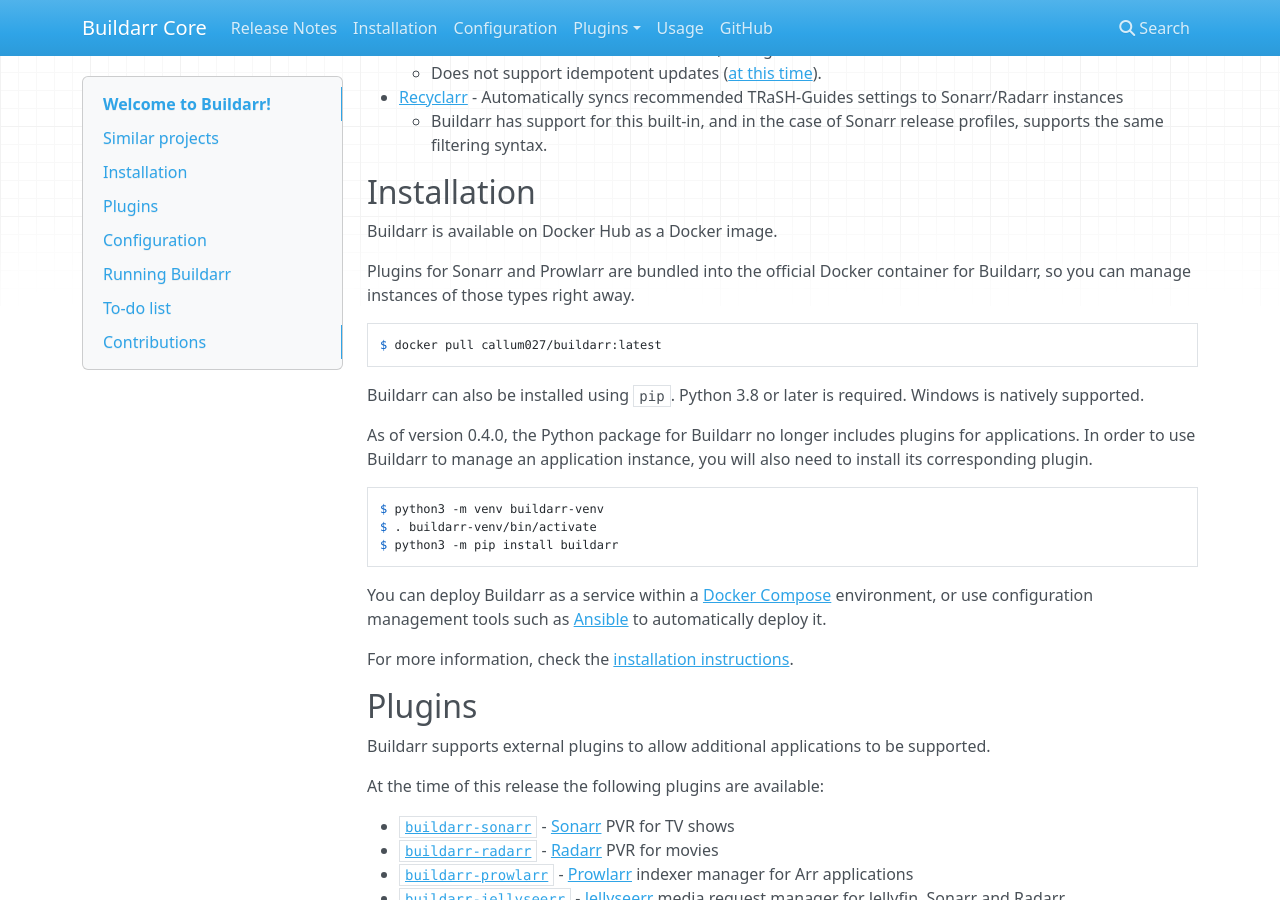
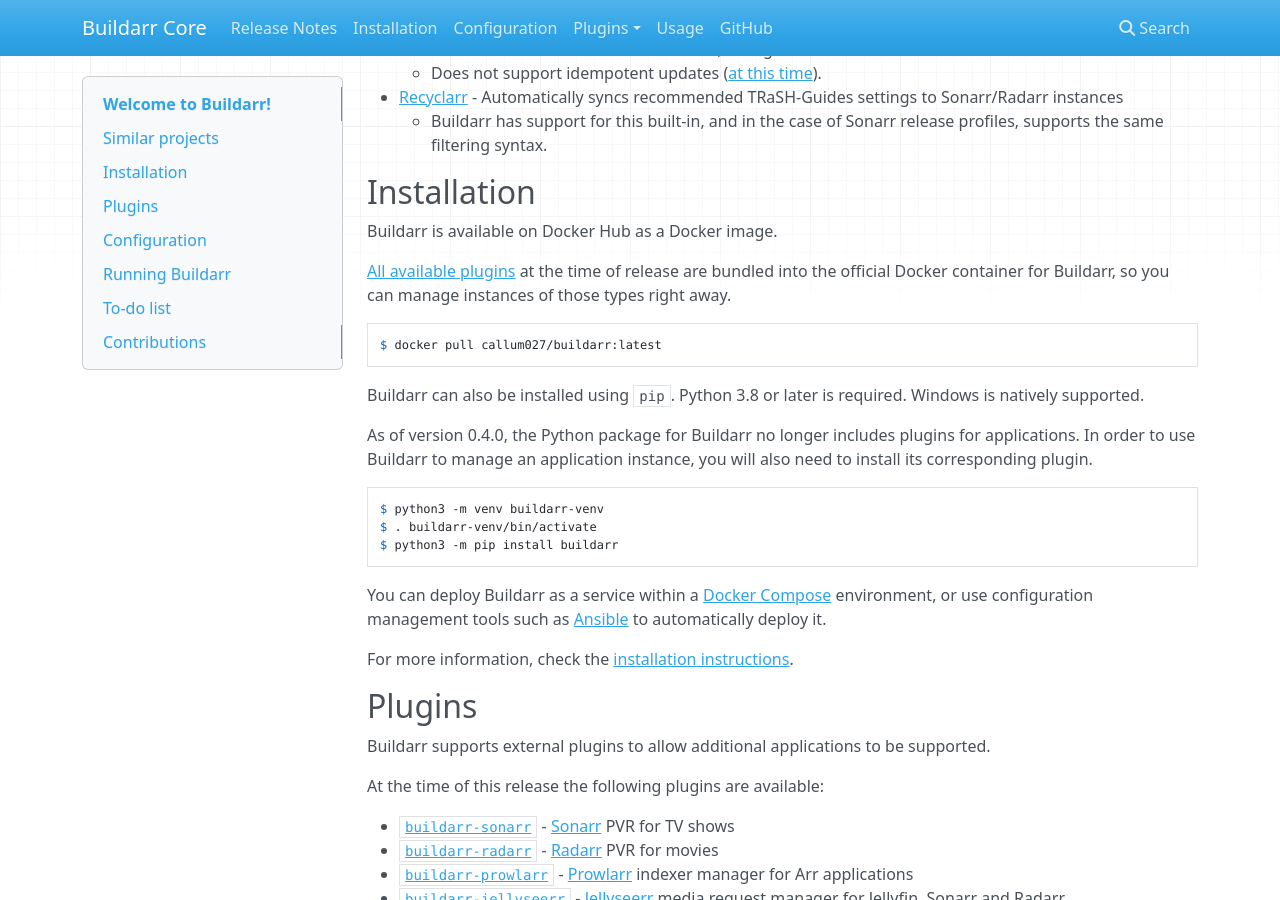
Before and after one commit to buildarr/buildarr, an MkDocs documentation site: the page built from docs/index.md, in a window 1280 px wide and 900 px high, scrolled down 752 px. Built offline with MkDocs 1.6.1, drawn with Linux system fonts in a browser that asks for light colours; nearby versions of some CDN libraries.

Commit message:
Fix grammar

````diff
--- a/docs/index.md
+++ b/docs/index.md
@@ -27,7 +27,7 @@
 
 Buildarr is available on Docker Hub as a Docker image.
 
-Plugins for Sonarr and Prowlarr are bundled into the official Docker container for Buildarr, so you can manage instances of those types right away.
+[All available plugins](#plugins) at the time of release are bundled into the official Docker container for Buildarr, so you can manage instances of those types right away.
 
 ```bash
 $ docker pull callum027/buildarr:latest
````
Also changed, not shown: README.md (+1 -1 lines).
